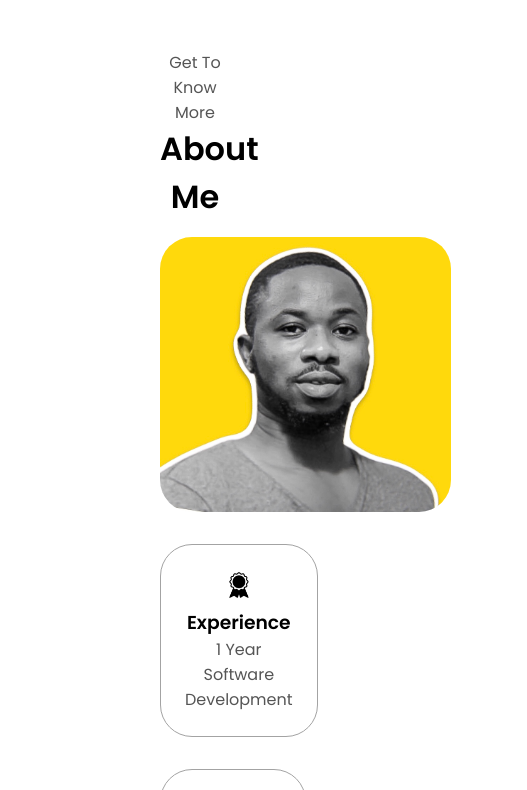
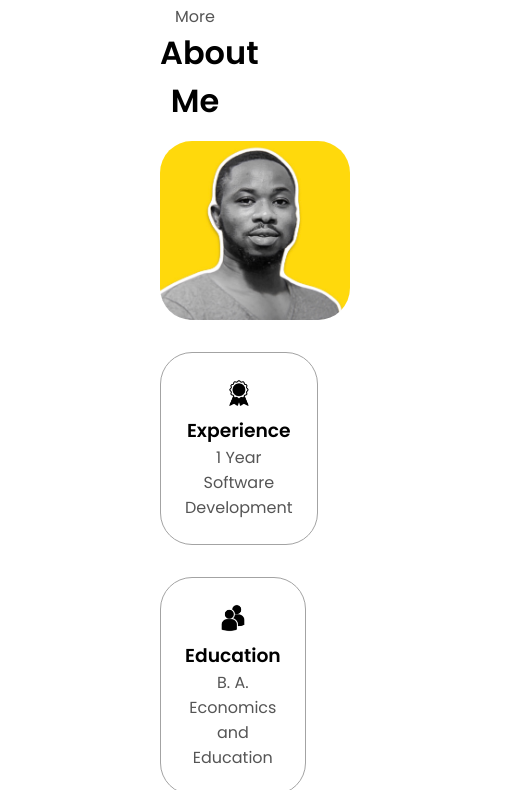
Before and after one commit to thenoblet/portfolio-site, a plain HTML site: page index.html in a window 390 px wide. Shown: the part 1024-1814 px from the top of the page, 527 px wide, since content can reach past the window. Drawn offline with Linux system fonts and the light colour scheme.

Commit message:
Sun, Sep 3, 2023, 2:49 PM +00:00

```diff
--- a/mediaqueries.css
+++ b/mediaqueries.css
@@ -80,5 +80,6 @@
     }
     .section-pic-container {
         width:  auto;
+        height: 46vw;
     }
 }
```
